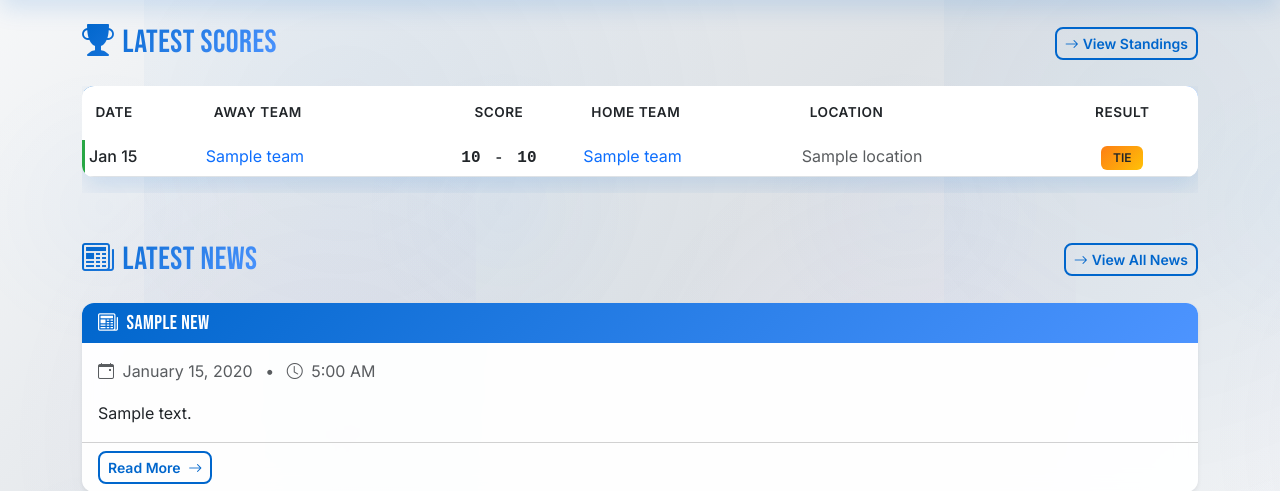
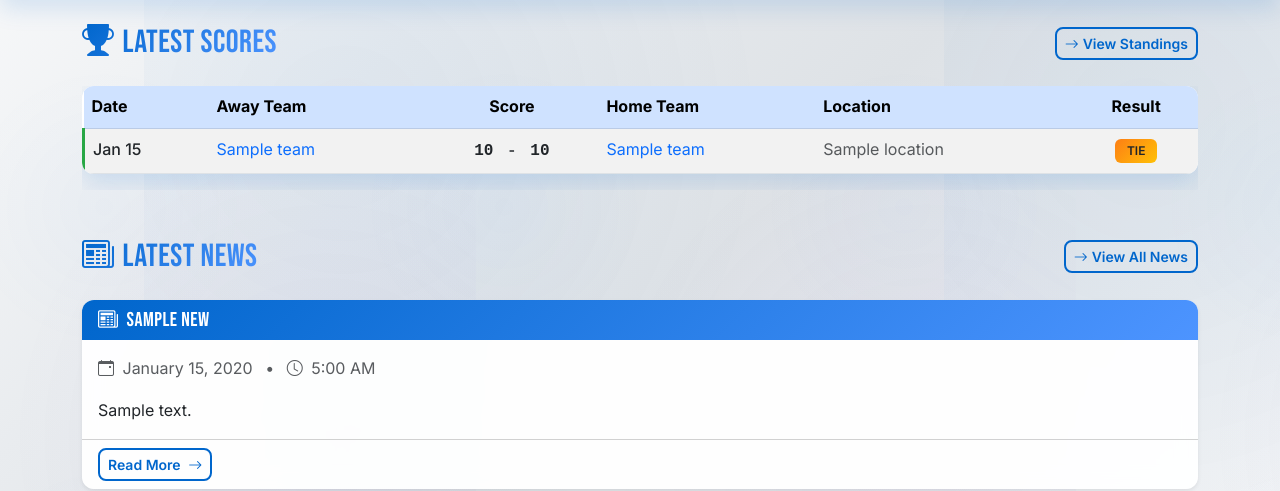
Before and after one commit to ulchm/thamesford-slo-pitch, a Django app: page / in a window 1280 px wide. Shown: the part 73-564 px from the top of the page. Run offline with Django 5.2, Linux system fonts and the light colour scheme; tables that the repository leaves empty hold one stand-in row (values such as "Sample post").

Commit message:
Make home page table styling consistent with standings page
- Changed table headers from gradient-header to table-primary
- Updated tables from table-sm to table-striped for better readability
- Removed fade-in animation for consistency
- Both home and standings pages now have matching table styles

🤖 Generated with [Claude Code](https://claude.ai/code)

Co-Authored-By: Claude <noreply@anthropic.com>

```diff
--- a/core/templates/core/home.html
+++ b/core/templates/core/home.html
@@ -14,9 +14,9 @@
                     <i class="bi bi-arrow-right me-1"></i>View Schedule
                 </a>
             </div>
-            <div class="table-responsive fade-in">
-                <table class="table table-sm table-hover">
-                    <thead class="gradient-header">
+            <div class="table-responsive">
+                <table class="table table-striped table-hover">
+                    <thead class="table-primary">
                         <tr>
                             <th>Date</th>
                             <th>Time</th>
@@ -59,9 +59,9 @@
                     <i class="bi bi-arrow-right me-1"></i>View Standings
                 </a>
             </div>
-            <div class="table-responsive fade-in">
-                <table class="table table-sm table-hover">
-                    <thead class="gradient-header">
+            <div class="table-responsive">
+                <table class="table table-striped table-hover">
+                    <thead class="table-primary">
                         <tr>
                             <th>Date</th>
                             <th>Away Team</th>
```
